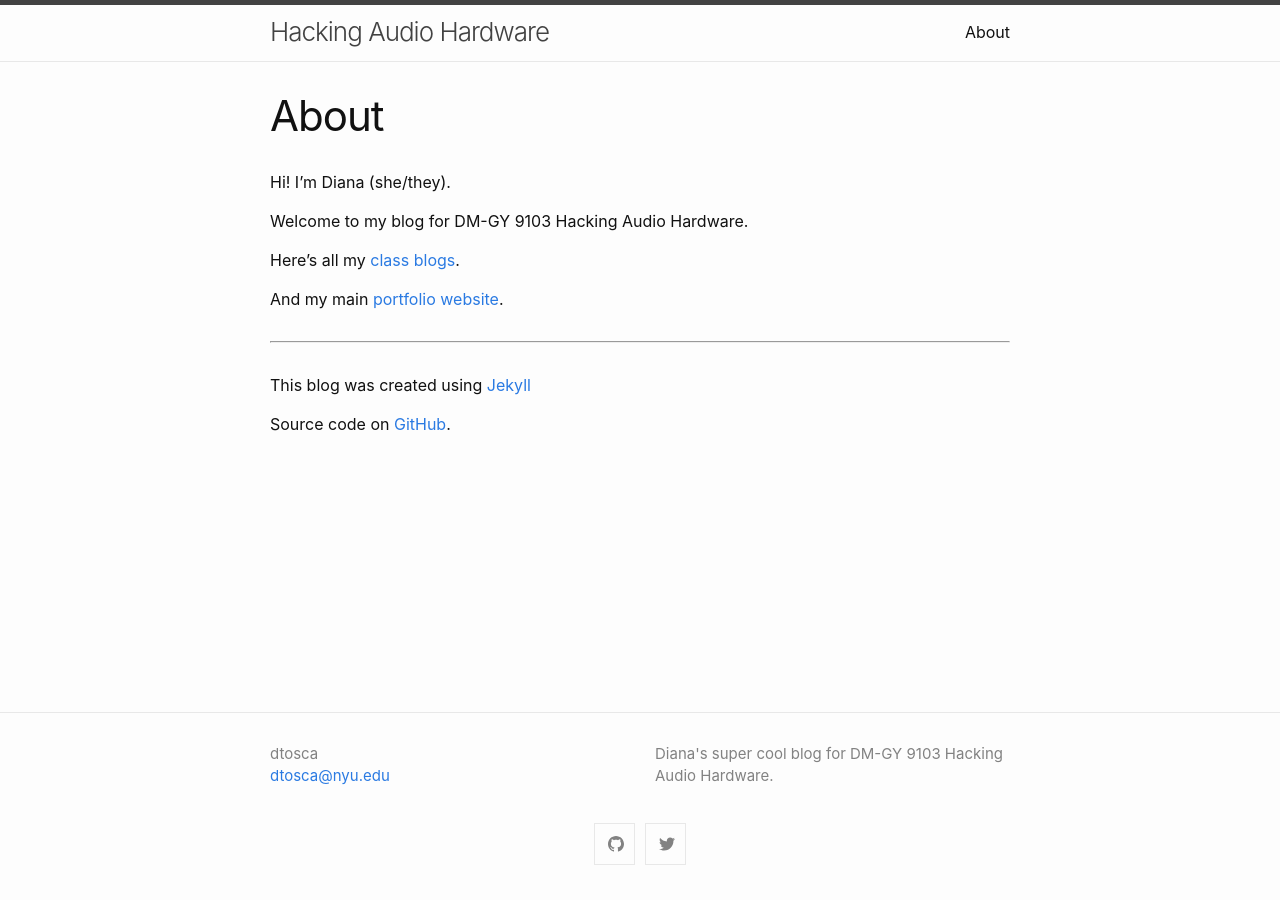
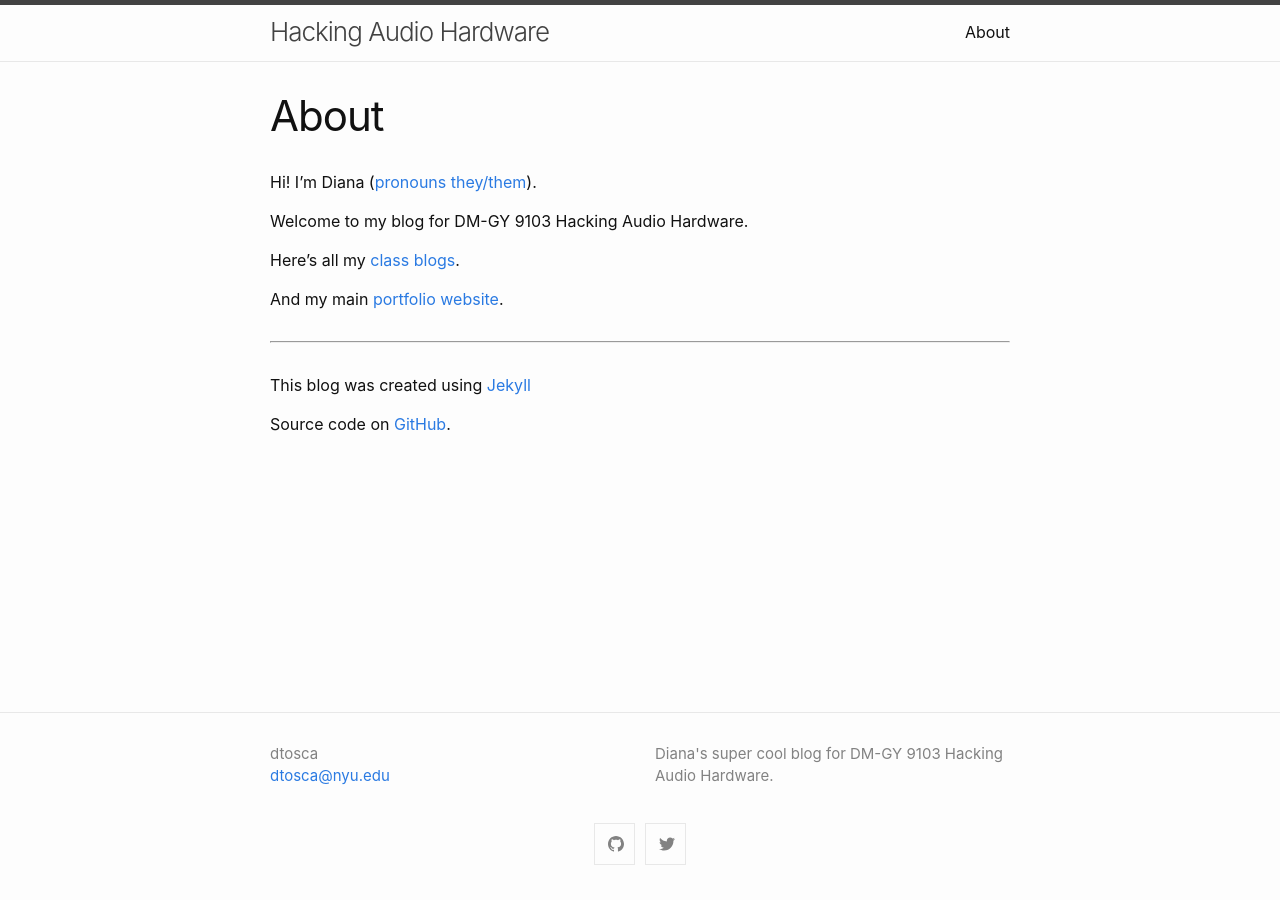
Before and after one commit to dtosca/audiohardware, a Jekyll site: the page built from about.md, in a window 1280 px wide. Built offline with Jekyll 4.4.1, drawn with Linux system fonts in a browser that asks for light colours.

Commit message:
changing pronouns

```diff
--- a/about.md
+++ b/about.md
@@ -4,7 +4,7 @@ title: About
 permalink: /about/
 ---
 
-Hi! I'm Diana (she/they).
+Hi! I'm Diana ([pronouns they/them](https://lgbtlifecenter.org/pronouns/)).
 
 Welcome to my blog for DM-GY 9103 Hacking Audio Hardware.
 
```
